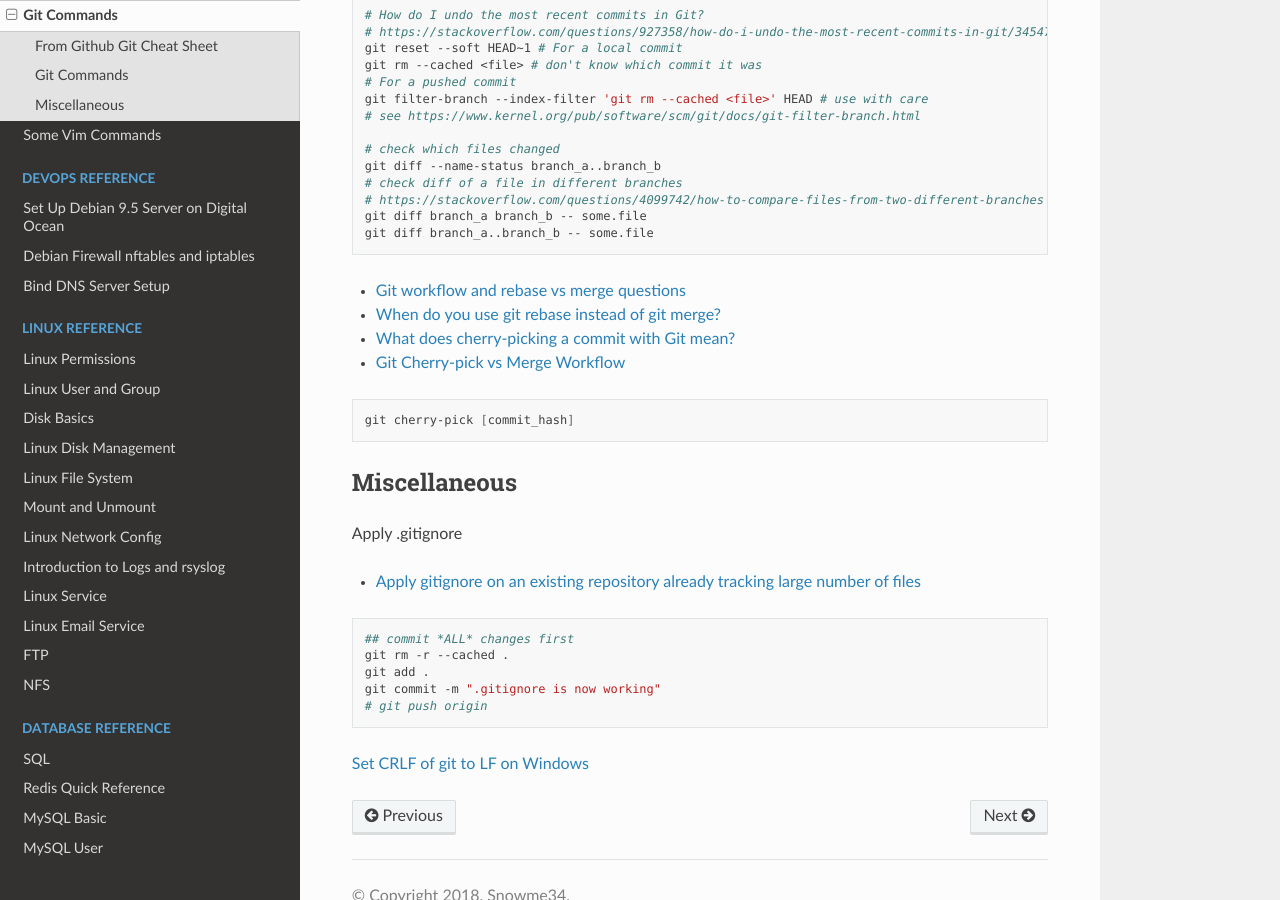
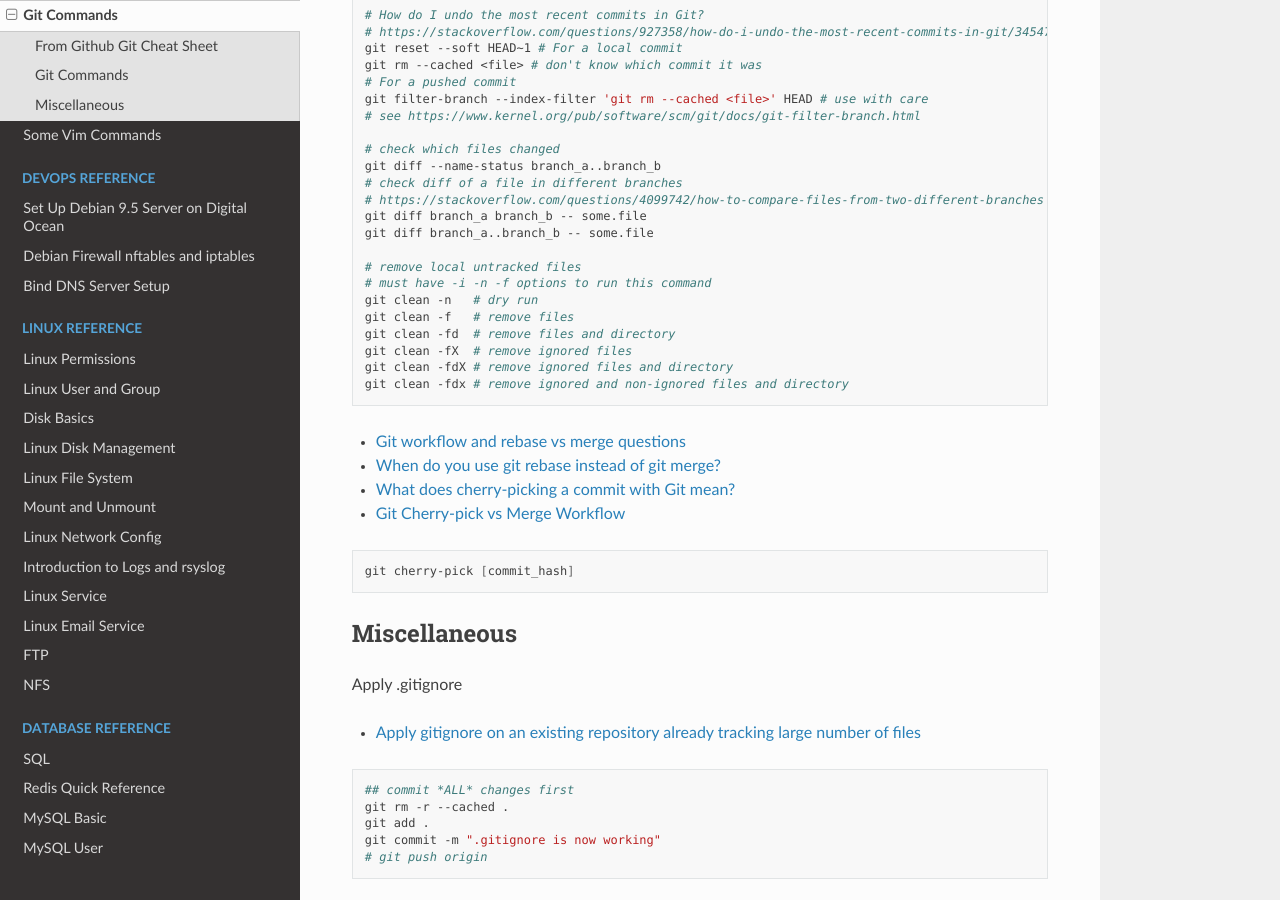
Before and after one commit to snowme34/snowme34.com, a Sphinx documentation site: the page built from docs/source/reference/commands/git-commands.md, in a window 1280 px wide and 900 px high, scrolled down 2255 px. Built offline with Sphinx 7.4.7 and the Read the Docs theme 2.0.0, drawn with Linux system fonts in a browser that asks for light colours.

Commit message:
update git command

````diff
--- a/cspell_dict_bash.txt
+++ b/cspell_dict_bash.txt
@@ -559,3 +559,5 @@ TCPPORT
 UDPPORT
 
 Rickard
+
+untracked
--- a/docs/source/reference/commands/git-commands.md
+++ b/docs/source/reference/commands/git-commands.md
@@ -135,6 +135,15 @@ git diff --name-status branch_a..branch_b
 # https://stackoverflow.com/questions/4099742/how-to-compare-files-from-two-different-branches
 git diff branch_a branch_b -- some.file
 git diff branch_a..branch_b -- some.file
+
+# remove local untracked files
+# must have -i -n -f options to run this command
+git clean -n   # dry run
+git clean -f   # remove files
+git clean -fd  # remove files and directory
+git clean -fX  # remove ignored files
+git clean -fdX # remove ignored files and directory
+git clean -fdx # remove ignored and non-ignored files and directory
 ```
 
 * [Git workflow and rebase vs merge questions](https://stackoverflow.com/questions/457927/git-workflow-and-rebase-vs-merge-questions)
````
